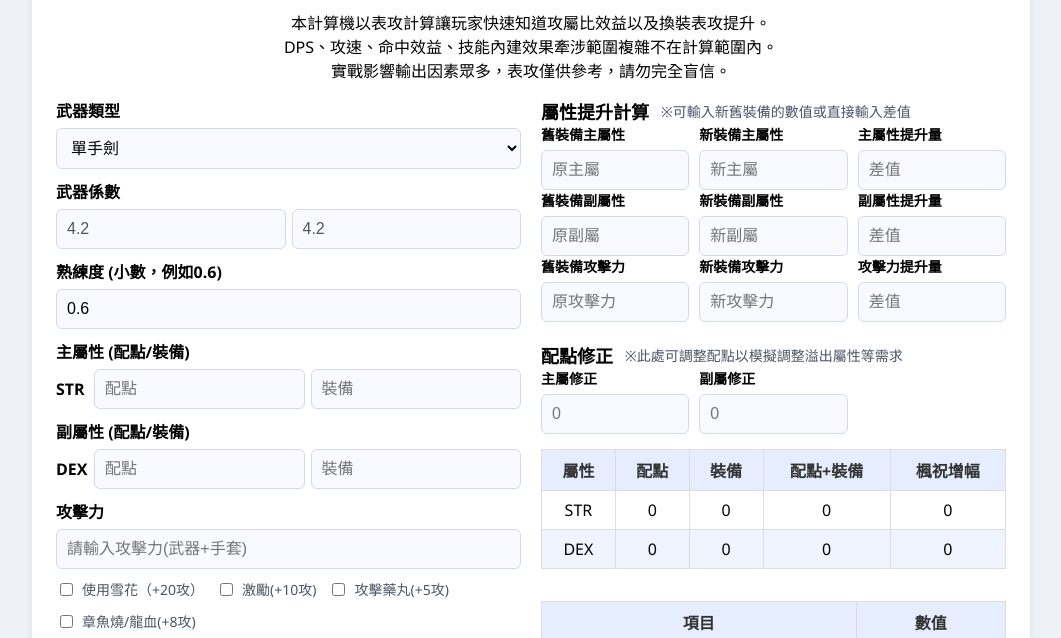
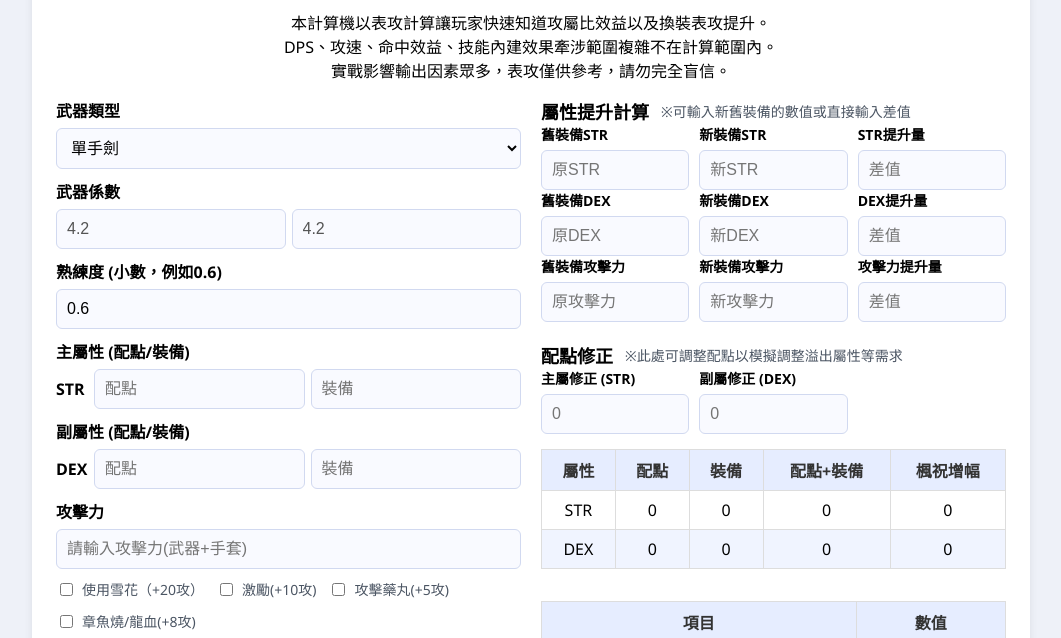
Before and after one commit to jeremyabcd/ArtaleCalculate, a plain HTML site: page docs/index.html in a window 1280 px wide. Shown: the part 133-771 px from the top of the page, without its empty margins (109-1170 px from the left). Drawn offline with Linux system fonts and the light colour scheme.

Commit message:
V2.3雙/三飛閃

```diff
--- a/docs/index.html
+++ b/docs/index.html
@@ -508,6 +508,7 @@
            <li>建議把<strong>未來升等後的屬性點</strong>加入配點再試算，結果會更貼近(如現在100等，之後120等，主屬+20*5)</li>
            <li>目前包含國際服在內<strong>仍無法取得楓祝30技能書</strong>(皮卡啾掉落)；一般建議模擬上限 20 等</li>
          </ul>
+          </p>
           <table class="table" id="maple-attack-table" style="width:100%; margin-top:8px; border-collapse: collapse;">
             <thead>
               <tr>
@@ -680,7 +681,7 @@
                 <td>總增幅</td>
                 <td id="total-rate">0%</td>
               </tr>
-              <!-- 新增：拳套專用雙/三飛閃增幅顯示列，預設隱藏。當武器為拳套時顯示 -->
+              <!-- 拳套專用：雙/三飛閃增幅（預設隱藏，拳套時顯示） -->
               <tr id="star-increase-row" style="display:none;">
                 <td>雙/三飛閃增幅</td>
                 <td id="star-rate">0%</td>
@@ -814,6 +815,9 @@
       function updateAttrHintAndLabels() {
         const type = document.getElementById('weapon-type').value;
         const info = weaponAttributes[type] || { main: '主屬', sub: ['副屬'] };
+         /* === 新增：更新「主屬修正」標籤文字 === */
+        const adjustMainLabel = document.querySelector('#adjust-main-group label');
+        if (adjustMainLabel) adjustMainLabel.textContent = '主屬修正 (' + info.main + ')';
         // 更新提示文字
         const hintMain = document.getElementById('hint-main');
         const hintSub  = document.getElementById('hint-sub');
@@ -856,27 +860,25 @@
             adjustSub2Group.style.visibility   = 'visible';
             adjustSub2Group.style.pointerEvents = 'auto';
           }
-
-      /*───────────────────
-        新增：根據武器類型更新攻擊力輸入框的提示文字
-        其他職業顯示「請輸入攻擊力(武器+手套)」；
-        拳套：武器+手套+飛鏢；弓：武器+手套+箭矢+弓術精通；
-        弩：武器+手套+箭矢+弩術精通；火槍：武器+手套+子彈。
-      ───────────────────*/
-      function updateAttackPlaceholder() {
-        const type = document.getElementById('weapon-type').value;
-        let text = '請輸入攻擊力(武器+手套)';
-        if (type === '拳套') {
-          text = '請輸入攻擊力(武器+手套+飛鏢)';
-        } else if (type === '弓') {
-          text = '請輸入攻擊力(武器+手套+箭矢+弓術精通)';
-        } else if (type === '弩') {
-          text = '請輸入攻擊力(武器+手套+箭矢+弩術精通)';
-        } else if (type === '火槍') {
-          text = '請輸入攻擊力(武器+手套+子彈)';
-        }
-        const atkInput = document.getElementById('attack-power');
-        if (atkInput) atkInput.placeholder = text;
+        }
+        else {
+          /* 單副屬 → 隱藏第二副屬欄位、清空其值 */
+
+            if (adjustSubLabel)  adjustSubLabel.textContent  = '副屬修正 (' + info.sub[0] + ')';
+            if (subPointInput)       subPointInput.placeholder  = '配點';
+            if (subEquipInput)       subEquipInput.placeholder  = '裝備';
+            if (subSingleLabelSpan)  subSingleLabelSpan.textContent = info.sub[0];
+            if (subStrPointInput) subStrPointInput.value = '';
+            if (subStrEquipInput) subStrEquipInput.value = '';
+            if (subAgiPointInput) subAgiPointInput.value = '';
+            if (subAgiEquipInput) subAgiEquipInput.value = '';
+
+            const adjustSub2Group = document.getElementById('adjust-sub2-group');
+            if (adjustSub2Group) {
+              adjustSub2Group.style.visibility   = 'hidden';
+              adjustSub2Group.style.pointerEvents = 'none';
+            }
+          }
       }
 
       /*───────────────────
@@ -933,24 +935,47 @@
           if (incSubLabel) incSubLabel.textContent = subNames[0] + '提升量';
           if (oldSubInput) oldSubInput.placeholder = '原' + subNames[0];
           if (newSubInput) newSubInput.placeholder = '新' + subNames[0];
-        }
-      }
-        } else {
-          // 單副屬
-          if (subPointInput) subPointInput.placeholder = '配點';
-          if (subEquipInput) subEquipInput.placeholder = '裝備';
-          if (subSingleLabelSpan) subSingleLabelSpan.textContent = info.sub[0];
-          if (adjustSubLabel) adjustSubLabel.textContent = '副屬修正';
-          if (adjustSub2Label) adjustSub2Label.textContent = '第二副屬修正';
-          // 隱藏第二副屬修正欄位但保留格位，並禁用輸入
-          const adjustSub2Group = document.getElementById('adjust-sub2-group');
-          if (adjustSub2Group) {
-            adjustSub2Group.style.visibility   = 'hidden';
-            adjustSub2Group.style.pointerEvents = 'none';
-          }
-        }
-      }
-
+          // ① 隱藏第二副屬三列（力量/敏捷那三列）
+          const dualRows = document.querySelectorAll('.dual-sub-row');
+          dualRows.forEach(r => (r.style.display = 'none'));
+
+          // ② 清空第二副屬欄位殘留值
+          [
+            'old-sub-str', 'new-sub-str', 'sub-str-increase',
+            'old-sub-agi', 'new-sub-agi', 'sub-agi-increase'
+          ].forEach(id => {
+            const el = document.getElementById(id);
+            if (!el) return;
+            // 如果是 <td> / <span> 顯示值
+            if ('textContent' in el) el.textContent = '';
+            // 如果是 <input> 值
+            if ('value' in el) el.value = '';
+          });
+        }
+
+      }
+
+      /*───────────────────
+        新增：根據武器類型更新攻擊力輸入框的提示文字
+        其他職業顯示「請輸入攻擊力(武器+手套)」；
+        拳套：武器+手套+飛鏢；弓：武器+手套+箭矢+弓術精通；
+        弩：武器+手套+箭矢+弩術精通；火槍：武器+手套+子彈。
+      ───────────────────*/
+      function updateAttackPlaceholder() {
+        const type = document.getElementById('weapon-type').value;
+        let text = '請輸入攻擊力(武器+手套)';
+        if (type === '拳套') {
+          text = '請輸入攻擊力(武器+手套+飛鏢)';
+        } else if (type === '弓') {
+          text = '請輸入攻擊力(武器+手套+箭矢+弓術精通)';
+        } else if (type === '弩') {
+          text = '請輸入攻擊力(武器+手套+箭矢+弩術精通)';
+        } else if (type === '火槍') {
+          text = '請輸入攻擊力(武器+手套+子彈)';
+        }
+        const atkInput = document.getElementById('attack-power');
+        if (atkInput) atkInput.placeholder = text;
+      }
       /*───────────────────
         ② 產生武器下拉選單
       ───────────────────*/
@@ -1368,6 +1393,7 @@
       window.addEventListener("DOMContentLoaded", () => {
         populateWeaponOptions();          // ① 先建立武器下拉選單
         populateMapleSelects();            // ② 建立楓葉祝福下拉選單（目前/目標）
+
         loadData();                       // ③ 把 localStorage 值灌回所有欄位
         // 若沒有儲存值，設定楓祝預設值：目前等級 0，目標等級 20
         const curSel = document.getElementById('maple-current-level');
```
